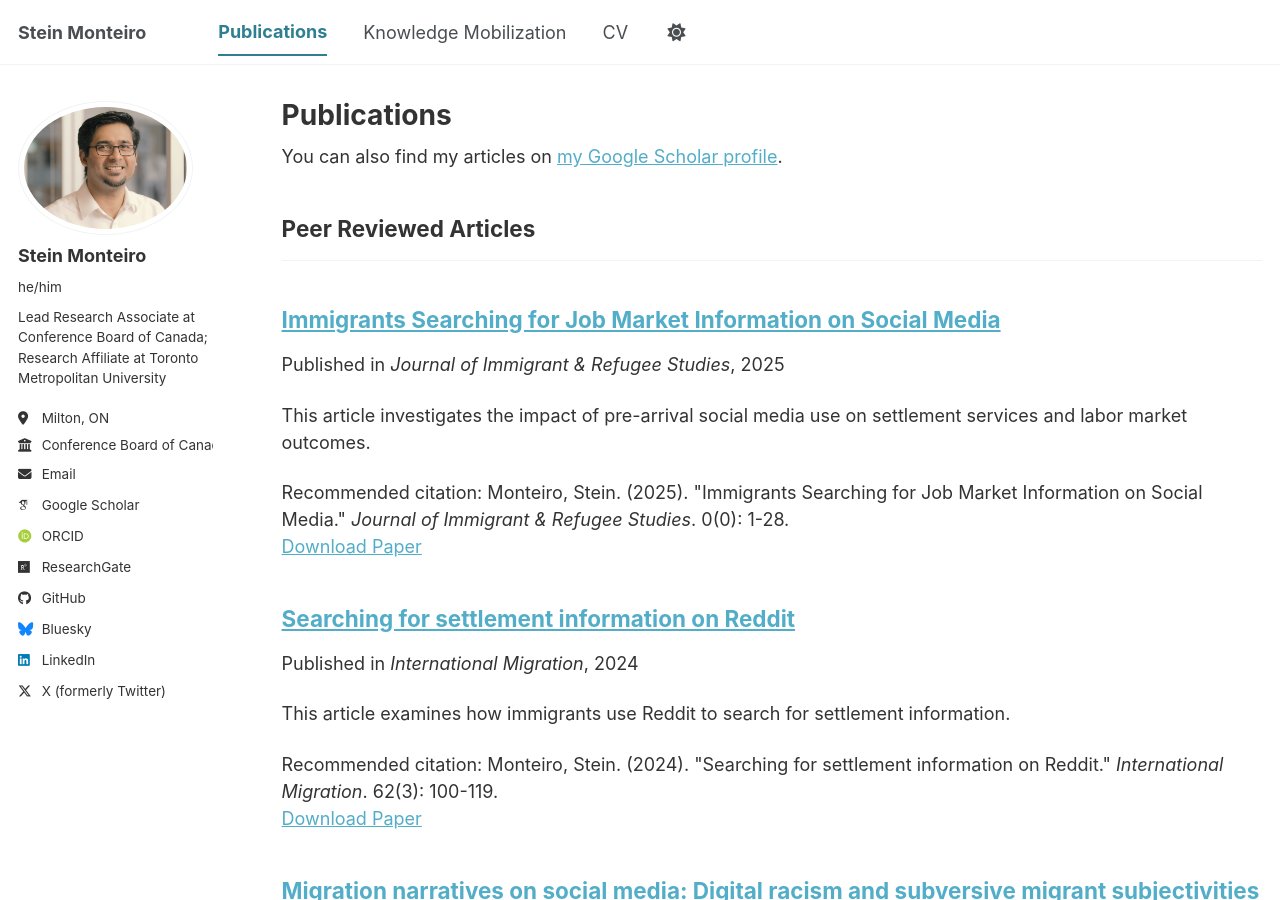
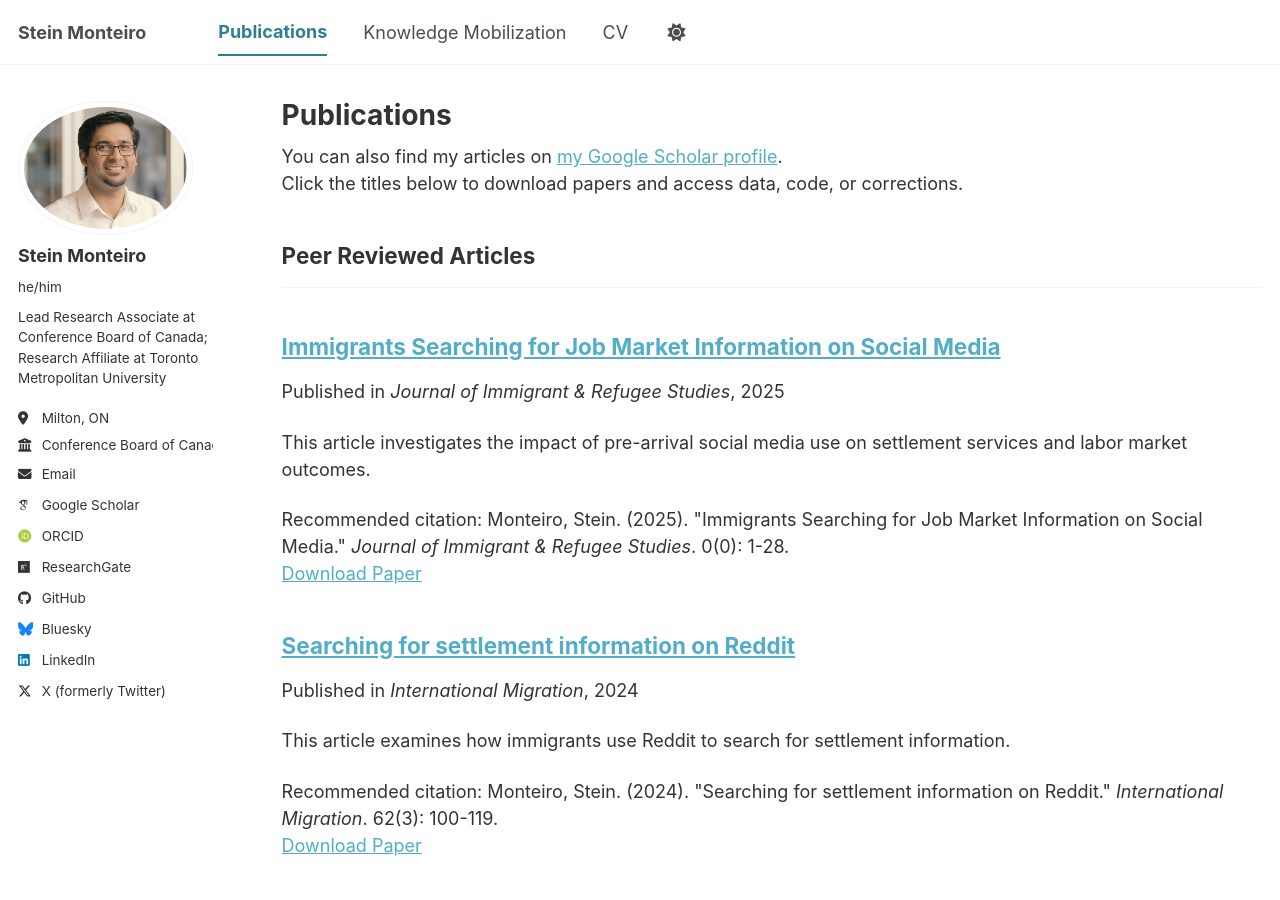
Before and after one commit to SteinMonteiro/steinmonteiro.github.io, a Jekyll site: the page built from _pages/publications.html, in a window 1280 px wide and 900 px high. Built offline with Jekyll 4.4.1, drawn with Linux system fonts in a browser that asks for light colours; some web fonts are replaced; a script bundle is joined from its source files by our own code; library files that are not in the unit come from our copies.

Commit message:
Included a line in the publications.html and talks.html

```diff
--- a/_pages/publications.html
+++ b/_pages/publications.html
@@ -8,6 +8,8 @@ author_profile: true
 {% if site.author.googlescholar %}
   <div class="wordwrap">You can also find my articles on <a href="{{site.author.googlescholar}}">my Google Scholar profile</a>.</div>
 {% endif %}
+
+Click the titles below to download papers and access data, code, or corrections.
 
 {% include base_path %}
 
--- a/_pages/talks.html
+++ b/_pages/talks.html
@@ -4,6 +4,8 @@ title: "Knowledge Mobilization"
 permalink: /talks/
 author_profile: true
 ---
+
+Click the titles below for more information.
 
 {% if site.talkmap_link == true %}
 
```
